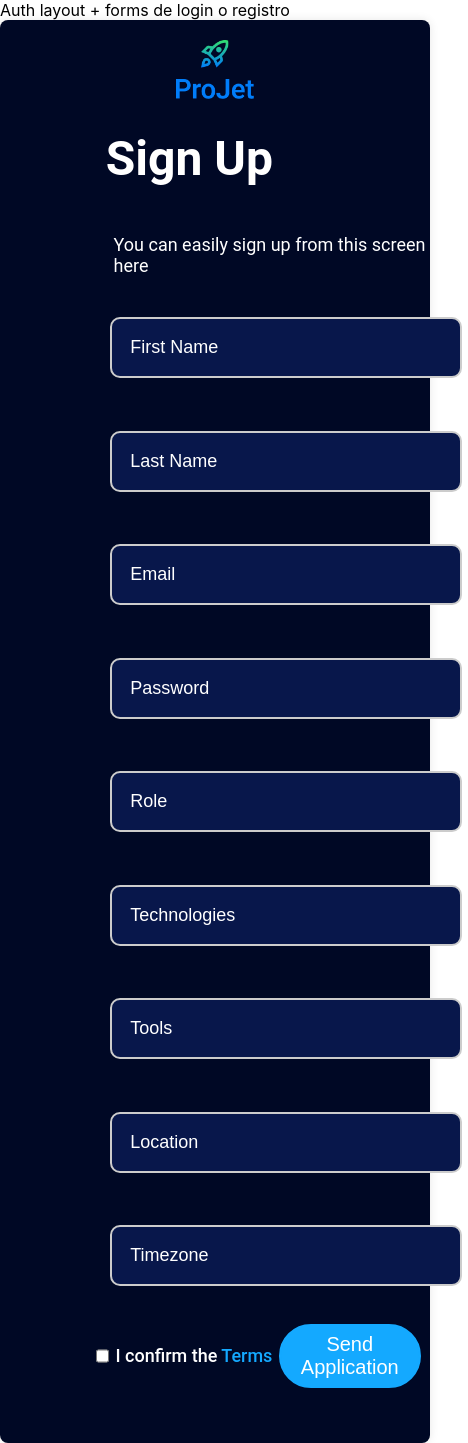
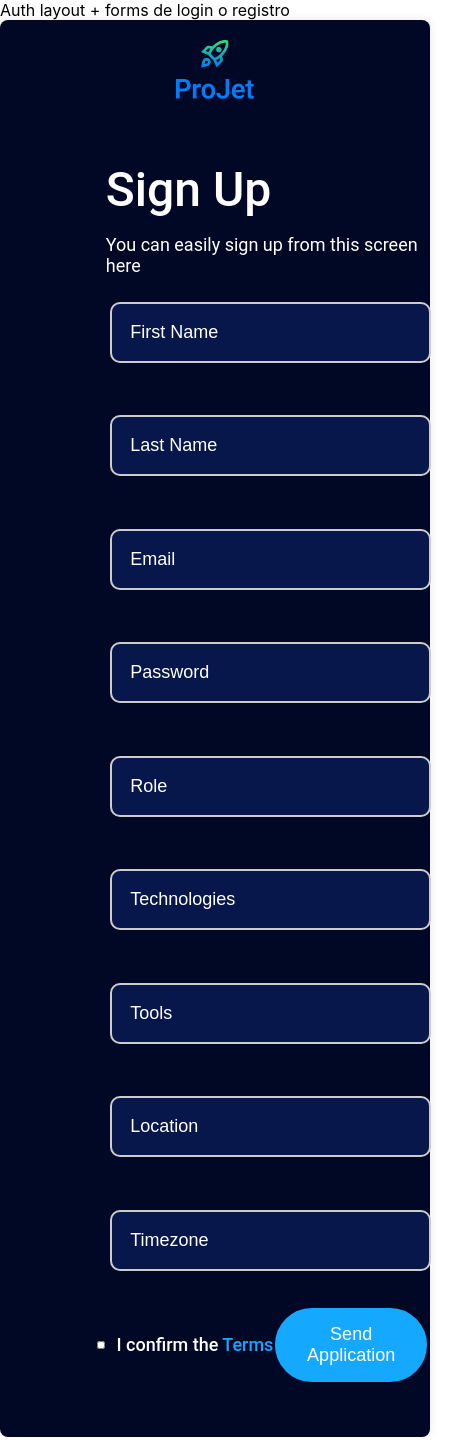
Before and after one commit to No-Country-simulation/s16-09-n-node-react, a React (Vite) app in the folder frontend/: page /auth/signup in a window 390 px wide. Shown: the whole page, 468 px wide, since content can reach past the window. Built offline with nearby package versions, Linux system fonts and the light colour scheme.

Commit message:
fix: mejoro estilos responsive

```diff
--- a/frontend/src/components/auth/signup/SignUp.module.css
+++ b/frontend/src/components/auth/signup/SignUp.module.css
@@ -1,4 +1,6 @@
-/* src/components/Auth/SignUp.module.css */
+
+@import url('https://fonts.googleapis.com/css2?family=Lato:ital,wght@0,100;0,300;0,400;0,700;0,900;1,100;1,300;1,400;1,700;1,900&display=swap');
+
 .container {
     background-color: #000825;
     color: #FFFFFF;
@@ -6,7 +8,7 @@
     border-radius: 8px;
     box-shadow: 0 0 10px rgba(0, 0, 0, 0.1);
     margin: 0 auto;
-    font-family: 'Roboto', sans-serif;
+    font-family: 'Roboto', "Lato", sans-serif;
     display: flex;
     flex-direction: column;
     align-items: center;
@@ -14,8 +16,8 @@
 
   }
   .subtitle {
-    margin: 5%;
-    margin-left: 40%;
+    margin-top: 3%;
+    margin-left: 15%;
     font-size: large;
     font-weight: 400;
   }
@@ -43,9 +45,10 @@
     font-weight: bold;
   }
   h2{
-    margin: 10%;
-    margin-left: 40%;
-    font-weight: 600;
+    margin-top: 20%;
+    margin-bottom: 2%;
+    margin-left: 15%;
+    font-weight: 550;
     font-size: 3rem;
 
           }
@@ -58,6 +61,7 @@
     color: #FFFFFF;
     margin-left: 10%;
     font-size: large;
+    width: 90%;
   }
 
   input::placeholder {
@@ -71,11 +75,14 @@
   .errorText {
     color: #dc3545;
     margin-top: 5px;
+    margin-left: 10%;
   }
 
   .successText {
     color: #34e06f;
     margin-top: 10px;
+    margin-left: 10%;
+
   }
 
   button:hover {
@@ -99,18 +106,14 @@ p{
   font-weight: 500;
 }
   .check{
-   margin: 10%;
+
    grid-column-start: 2;
-   width: 100%;
-   position: relative;
+   width: 60%;
+   margin: 15%;
+   border-radius: 5px;
+
 
   }
-  .check input{
-    margin: 20%;
-  }
-  .check label{
-    margin: 25%;
-}
 
 
 .but{
@@ -122,15 +125,17 @@ p{
 
 button {
 
-    margin-left: 10%;
-    padding: 5%;
+    margin-left: 5%;
+    padding: 10%;
     border: none;
     border-radius: 55px;
     background-color: #14A9FF;
     color: white;
     cursor: pointer;
-    font-size: 20px;
+    font-size: 18px;
     border: 2px solid #14A9FF;
+    font-weight: 500;
+    width: 110%;
 
   }
 
@@ -166,3 +171,30 @@ button {
       width: 50%;
     }
   }
+  @media (max-width: 376px) {
+    input {
+      width: 80%;
+    }
+    button{
+      font-size: small;
+    };
+    .container{
+      margin-left: 0
+    };
+    h2{
+      margin-left: 0;
+      font-size: small;
+      justify-content: center;
+      text-align: center;
+    }
+    input{
+      margin-left: 0;
+    }
+    .subtitle{
+      margin-left: 0;
+      font-size: small;
+      justify-content: center;
+      text-align: center;
+    }
+
+  }
```
